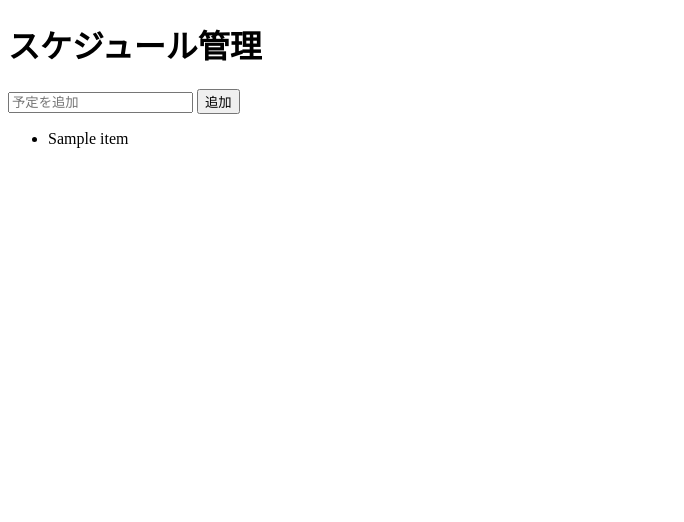
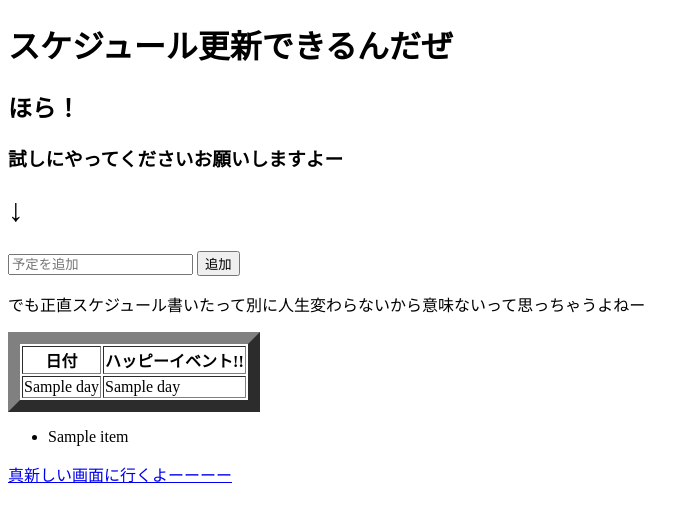
Before and after one commit to koketasi/schedule, a Flask app: template templates/index.html in a window 1280 px wide. Shown: the top 522 px of the page, without its empty margins (0-684 px from the left). Run offline with Flask 3, Linux system fonts and the light colour scheme; the template is opened without the code that fills it: most values are stand-ins (such as "Sample title", 1, 10 or a date in 2020).

Commit message:
Convert app to package, add form route/templates
Reorganize the Flask app into a package and add a simple form page.

- Add __init__.py to expose the Flask app as a package and import app.
- Remove obsolete ap.py.
- Update app.py: rename schedule -> data, add a sample `day` dict, register a /form route, and pass data/day into templates.
- Add templates/form.html and update templates/index.html (UI text changes, link to /form, render day table and data list).
- Compiled .pyc files were added by the environment.

```diff
--- /dev/null
+++ b/__init__.py
@@ -0,0 +1,4 @@
+from flask import Flask
+
+app = Flask(__name__)
+import app
--- a/app.py
+++ b/app.py
@@ -3,16 +3,21 @@ from flask import Flask, render_template, request, redirect, url_for
 app = Flask(__name__)
 
 # 仮のスケジュールデータ（メモリ上）
-schedule = []
+data = []
 
-@app.route("/", methods=["GET", "POST"])
+@app.route('/', methods=["GET", "POST"])
 def index():
+    day={1:"アニメ",31:'自分が墓標になることだ'}
+
     if request.method == "POST":
         task = request.form.get("task")
         if task:  # 入力があれば追加
-            schedule.append(task)
+            data.append(task)
         return redirect(url_for("index"))
-    return render_template("index.html", schedule=schedule)
+    return render_template("index.html", data=data,day=day)
+@app.route('/form')
+def form():
+    return render_template("form.html")
 
 if __name__ == "__main__":
     # Render は環境変数 PORT で指定されることが多い
--- a/templates/index.html
+++ b/templates/index.html
@@ -2,20 +2,42 @@
 <html lang="ja">
 <head>
     <meta charset="UTF-8">
-    <title>簡単スケジュールアプリ</title>
+    <title>スケジュール試験用</title>
 </head>
 <body>
-    <h1>スケジュール管理</h1>
+    <h1>スケジュール更新できるんだぜ</h1>
+    <h2>ほら！</h2>
+    <h3>試しにやってくださいお願いしますよー</h3>
+    <h1>↓</h1>
 
     <form method="POST">
         <input type="text" name="task" placeholder="予定を追加">
         <button type="submit">追加</button>
     </form>
 
+    <p>でも正直スケジュール書いたって別に人生変わらないから意味ないって思っちゃうよねー</p>
+    {%if day==[] or data==[]%}
+    <p>何も書かれてない</p>
+    {%else%}
+    <table border="12">
+            <tr>
+                <th>日付</th>
+                <th>ハッピーイベント!!</th>
+            </tr>
+            {% for i,j in day.items() %}
+            <tr>
+                <td>{{i}}</td>
+                <td>{{j}}</td>
+            </tr>
+            {% endfor %}
+        </table>
+    {% endif %}
     <ul>
-        {% for item in schedule %}
+        {% for item in data %}
             <li>{{ item }}</li>
         {% endfor %}
     </ul>
+<a href="{{url_for('form')}}">真新しい画面に行くよーーーー</a>
+
 </body>
 </html>
```
Also changed, not shown: ap.py (deleted, +0 -10 lines), templates/form.html (added, +11 -0 lines).
